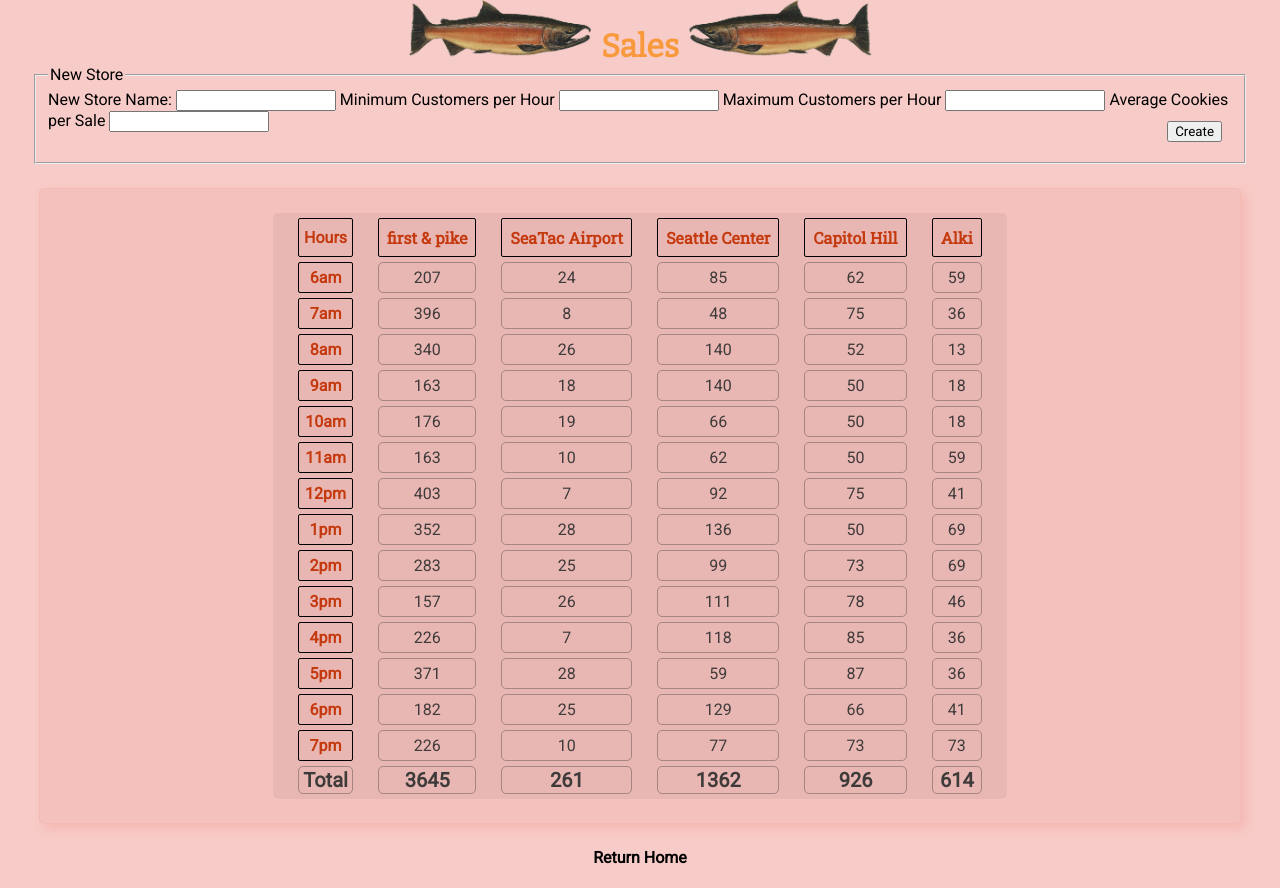
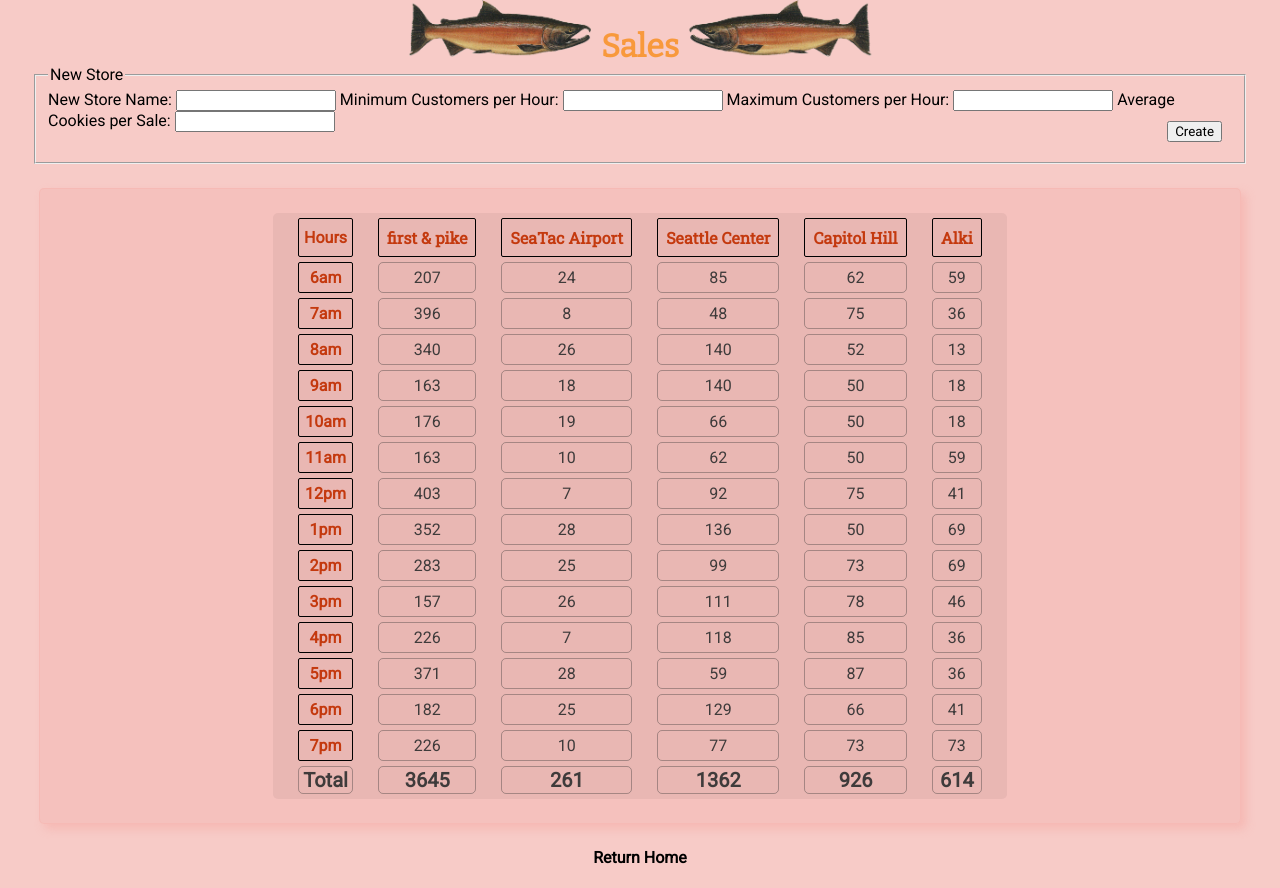
Before and after one commit to khuynh92/cookie-stand, a plain HTML site: page salesCalculator/sales.html in a window 1280 px wide. Drawn offline with nearby package versions, Linux system fonts and the light colour scheme.

Commit message:
all things are working

```diff
--- a/js/sales.js
+++ b/js/sales.js
@@ -74,7 +74,7 @@ function Stand(idTag, name, minCust, maxCust, cookiesAvg) {
 }
 
 
-new Stand('pike','first & pike', 23, 65, 6.3);
+var pike = new Stand('pike','first & pike', 23, 65, 6.3);
 new Stand('seaTac', 'SeaTac Airport', 3, 24, 1.2);
 new Stand('seattleCenter', 'Seattle Center', 11, 38, 3.7);
 new Stand('capitolHill', 'Capitol Hill', 20, 38, 2.3);
@@ -96,7 +96,7 @@ function newStoreHandler(event) {
   var maxCust = parseInt(event.target.maxCust.value);
   var cookiesAvg = event.target.cookiesAvg.value;
   var idTag = storeName;
-  console.log(minCust, maxCust, storeName, cookiesAvg);
+  console.log(storeName, minCust, maxCust, cookiesAvg);
 
   new Stand(idTag, storeName, minCust, maxCust, cookiesAvg);
 
--- a/salesCalculator/sales.html
+++ b/salesCalculator/sales.html
@@ -15,11 +15,11 @@
         <legend>New Store</legend>
         <label for="storeName">New Store Name:</label>
         <input name="storeName" type="text" />
-        <label for="minCust">Minimum Customers per Hour</label>
+        <label for="minCust">Minimum Customers per Hour:</label>
         <input name="minCust" type="text" />
-        <label for="maxCust">Maximum Customers per Hour</label>
+        <label for="maxCust">Maximum Customers per Hour:</label>
         <input name="maxCust" type="text" />
-        <label for="cookiesAvg">Average Cookies per Sale</label>
+        <label for="cookiesAvg">Average Cookies per Sale:</label>
         <input name="cookiesAvg" type="text" />
         <button type="submit">Create</button>
       </fieldset>
```
Also changed, not shown: css/sales.css (line endings or trailing spaces).
